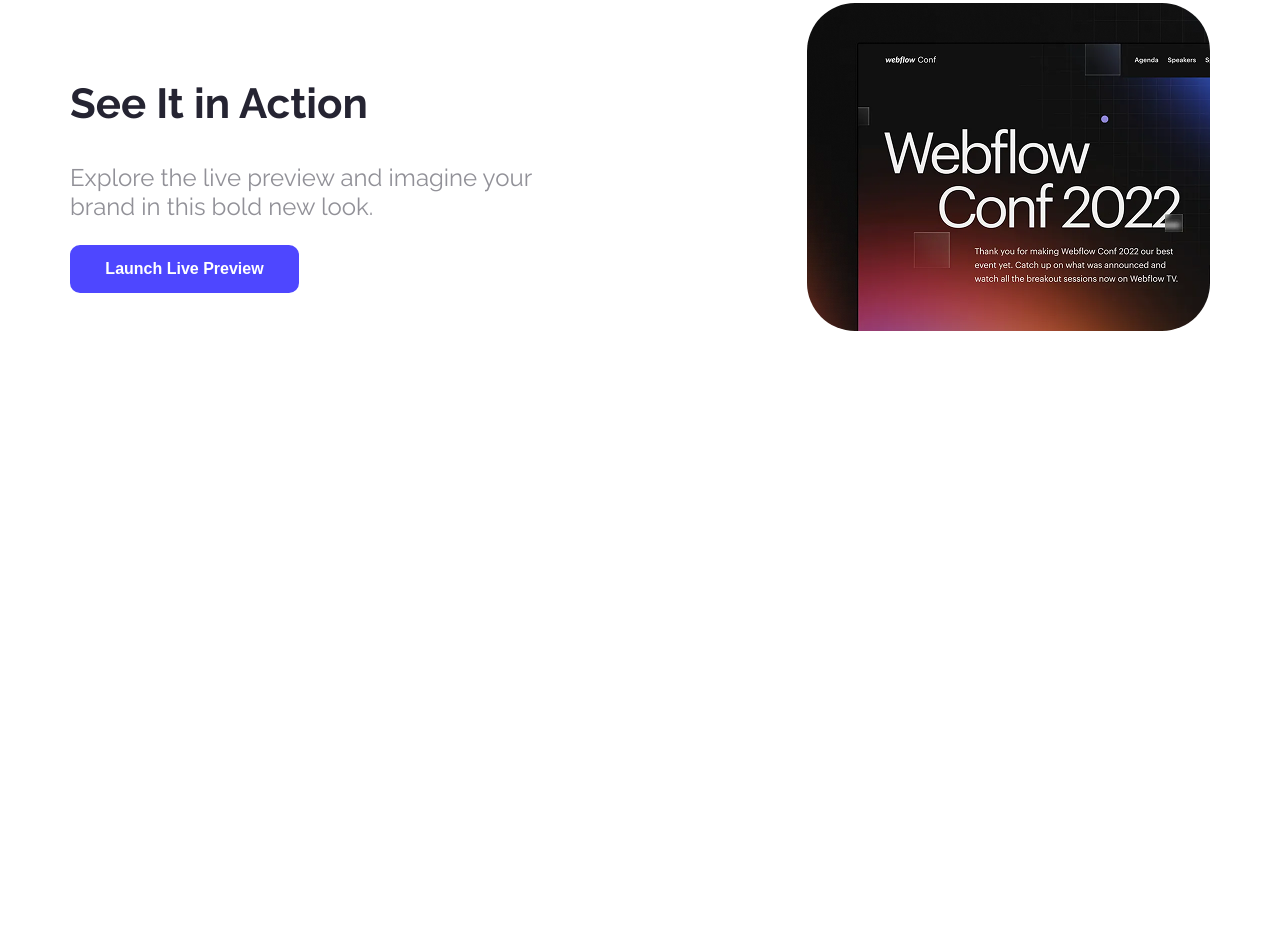
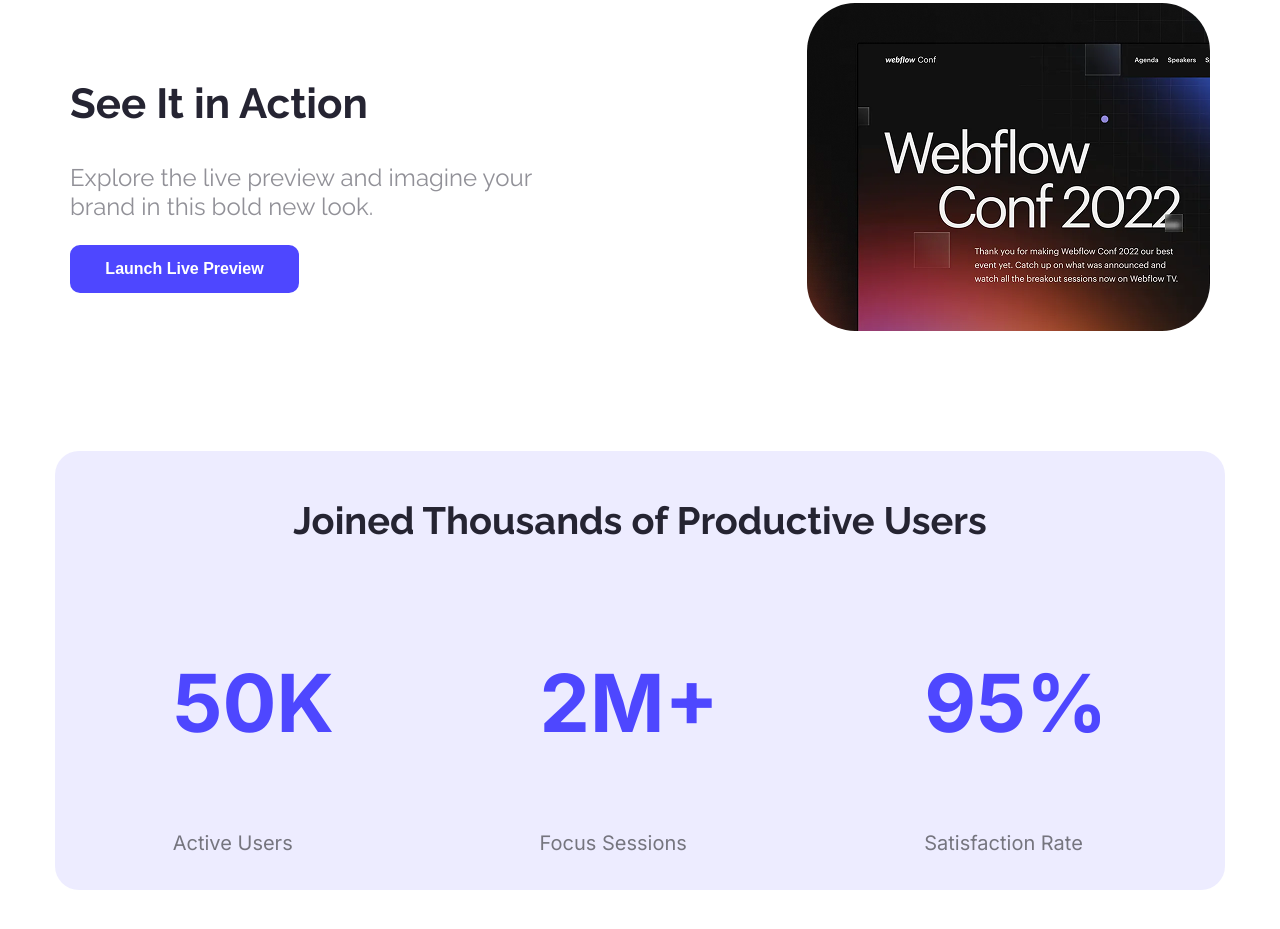
Before and after one commit to Shuprov/landing-launchpad, a plain HTML site: page index.html in a window 1280 px wide. Shown: the part 764-1693 px from the top of the page. Before the commit the page ends 1215 px from the top, so only its background shows below. Drawn offline with Linux system fonts and the light colour scheme.

Commit message:
productive users section done

```diff
--- a/index.html
+++ b/index.html
@@ -40,6 +40,23 @@
                 <img src="./Assets/wc-mini.png" alt="Webflow conference poster">
             </div>
         </section>
+        <section class="productive-users">
+            <h2 class="text-align raleway-font-two productive-title">Joined Thousands of Productive Users</h2>
+            <div class="user-container inter-font-one">
+                <div>
+                    <h3 class="user-title">50K</h3>
+                    <p class="user-sub-title">Active Users</p>
+                </div>
+                <div>
+                    <h3 class="user-title">2M+</h3>
+                    <p class="user-sub-title">Focus Sessions</p>
+                </div>
+                <div>
+                    <h3 class="user-title">95%</h3>
+                    <p class="user-sub-title">Satisfaction Rate</p>
+                </div>
+            </div>
+        </section>
     </main>
     <footer>
 
--- a/styles/style.css
+++ b/styles/style.css
@@ -106,3 +106,37 @@
 .action img {
     border-radius: 48px;
 }
+
+/* Productive users section */
+
+.productive-users {
+    max-width: 1140px;
+    margin: 116px auto 137px;
+    background-color: rgba(78, 71, 255, 0.1);
+    border-radius: 24px;
+    padding: 15px 15px;
+}
+
+.user-container {
+    display: flex;
+    justify-content: space-around;
+}
+
+.productive-title {
+    font-size: 38px;
+    font-weight: bold;
+    color: #252432;
+}
+
+.user-title {
+    font-size: 80px;
+    font-weight: bold;
+    color: #4E47FF;
+}
+
+.user-sub-title {
+    font-size: 20px;
+    font-weight: 400;
+    color: #000000;
+    opacity: 0.5;
+}
```
